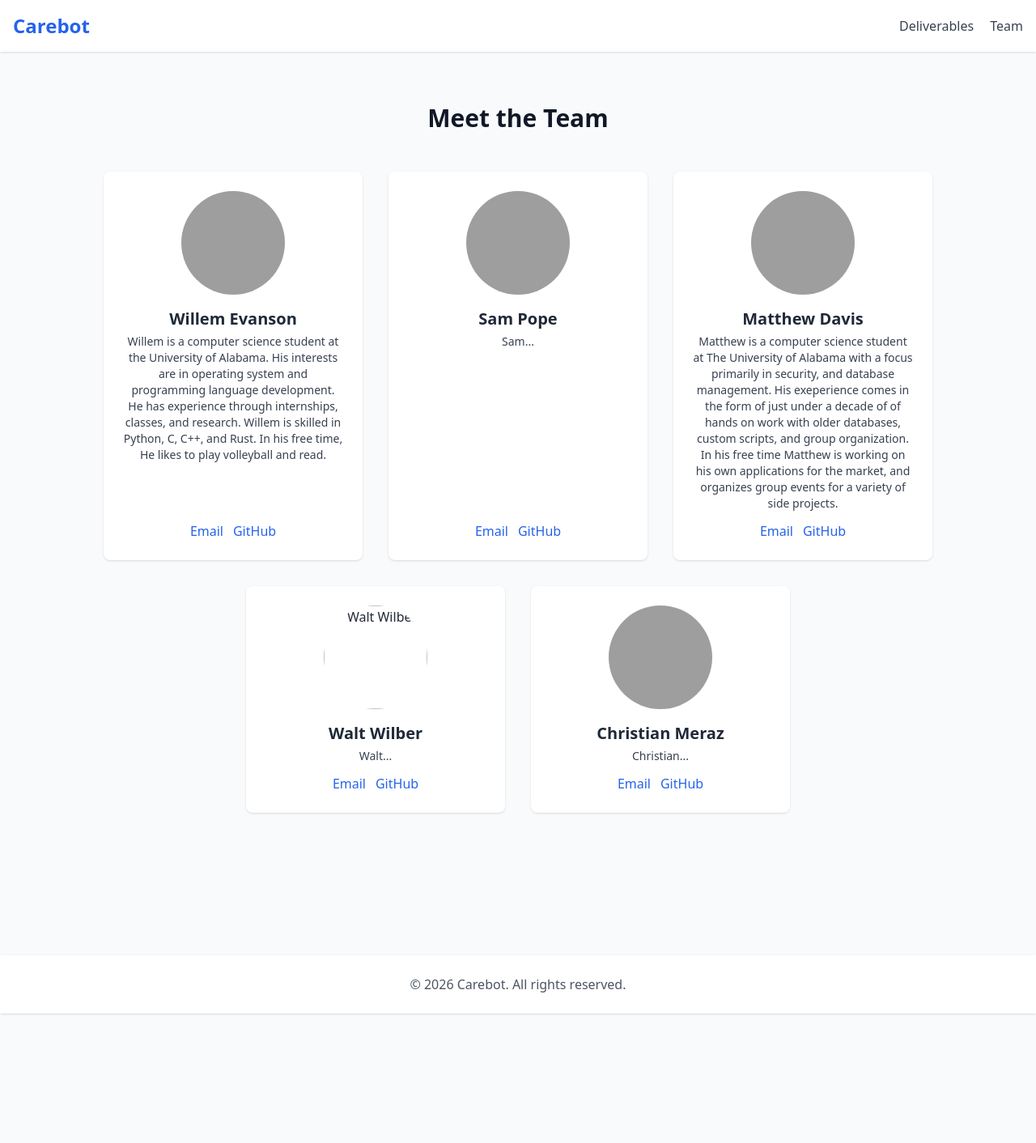
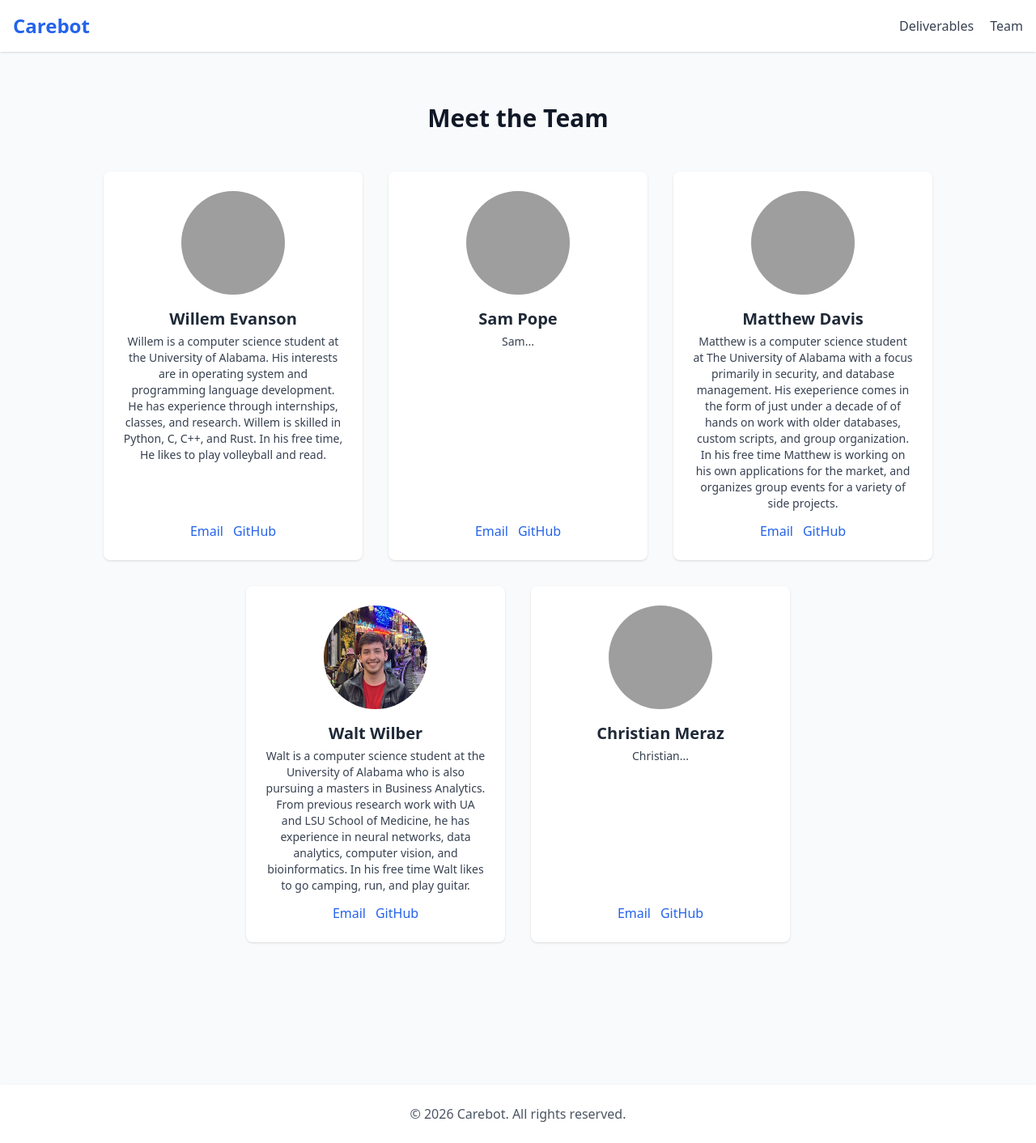
Before and after one commit to Distrubuted-Autonomy-Lab/carebot-project-website, a Jekyll site: the page built from team.md, in a window 1280 px wide. Shown: the whole page at 81% size. Built offline with Jekyll 4.4.1, drawn with Linux system fonts in a browser that asks for light colours; nearby versions of some CDN libraries; before the commit the page ends 1252 px from its top, so only the background shows below that; grey boxes are pictures that could not be loaded.

Commit message:
Added Walt personal to team page

```diff
--- a/team.md
+++ b/team.md
@@ -50,10 +50,10 @@ title: Team
   <div class="w-full sm:w-64 md:w-72 lg:w-80 bg-white rounded-lg shadow p-6 text-center hover:shadow-lg transition flex flex-col">
     <img src="assets/images/WaltWilber.jpg" alt="Walt Wilber" class="w-32 h-32 mx-auto rounded-full mb-4">
     <h3 class="text-xl font-semibold mb-1">Walt Wilber</h3>
-    <p class="text-gray-700 text-sm mb-3">Walt...</p>
+    <p class="text-gray-700 text-sm mb-3">Walt is a computer science student at the University of Alabama who is also pursuing a masters in Business Analytics. From previous research work with UA and LSU School of Medicine, he has experience in neural networks, data analytics, computer vision, and bioinformatics. In his free time Walt likes to go camping, run, and play guitar.</p>
     <div class="flex justify-center space-x-3 mt-auto">
-      <a href="mailto:" class="text-blue-600 hover:underline">Email</a>
-      <a href="https://github.com/" class="text-blue-600 hover:underline" target="_blank">GitHub</a>
+      <a href="mailto:wgwilber@crimson.ua.edu" class="text-blue-600 hover:underline">Email</a>
+      <a href="https://github.com/WaldWober" class="text-blue-600 hover:underline" target="_blank">GitHub</a>
     </div>
   </div>
 
```
Also changed, not shown: assets/images/WaltWilber.jpg (added).
